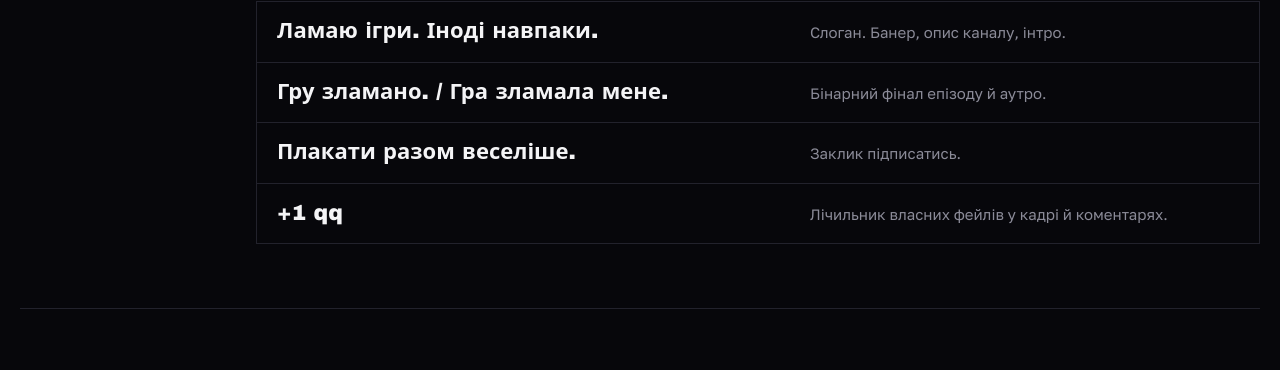
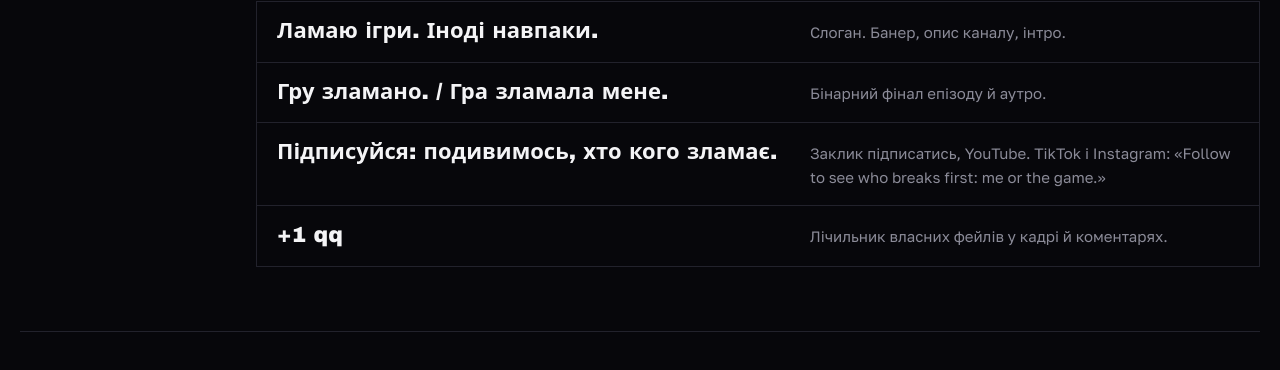
Before and after one commit to Kirqqn/kirQQn-brand, a plain HTML site: page brandbook/web/index.html in a window 1280 px wide. Shown: the part 5144-5514 px from the top of the page. Drawn offline with Linux system fonts and the light colour scheme; a web font is replaced by a local one.

Commit message:
docs(brandbook): replace old subscribe CTA on web page
«Плакати разом веселіше» replaced with the approved CTA:
YouTube «Підписуйся: подивимось, хто кого зламає.»,
TikTok/Instagram «Follow to see who breaks first: me or the game.»
Matches the live brandbook artifact (version 16). PDF not regenerated yet.

Co-Authored-By: Claude Opus 5.5 <noreply@anthropic.com>

```diff
--- a/brandbook/web/index.html
+++ b/brandbook/web/index.html
@@ -286,7 +286,7 @@ footer { border-top: 1px solid var(--line); padding-top: 26px; display: flex; ju
       <div class="voice">
         <div><q>Ламаю ігри. Іноді навпаки.</q><span>Слоган. Банер, опис каналу, інтро.</span></div>
         <div><q>Гру зламано. / Гра зламала мене.</q><span>Бінарний фінал епізоду й аутро.</span></div>
-        <div><q>Плакати разом веселіше.</q><span>Заклик підписатись.</span></div>
+        <div><q>Підписуйся: подивимось, хто кого зламає.</q><span>Заклик підписатись, YouTube. TikTok і Instagram: «Follow to see who breaks first: me or the game.»</span></div>
         <div><q>+1 qq</q><span>Лічильник власних фейлів у кадрі й коментарях.</span></div>
       </div>
     </div>
```
